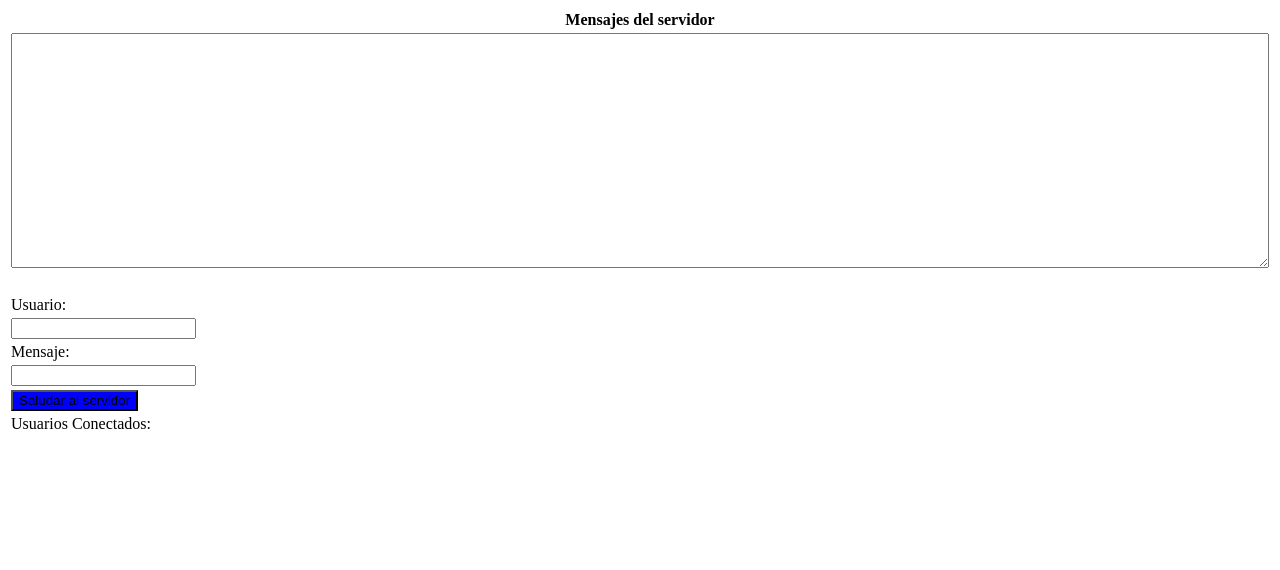
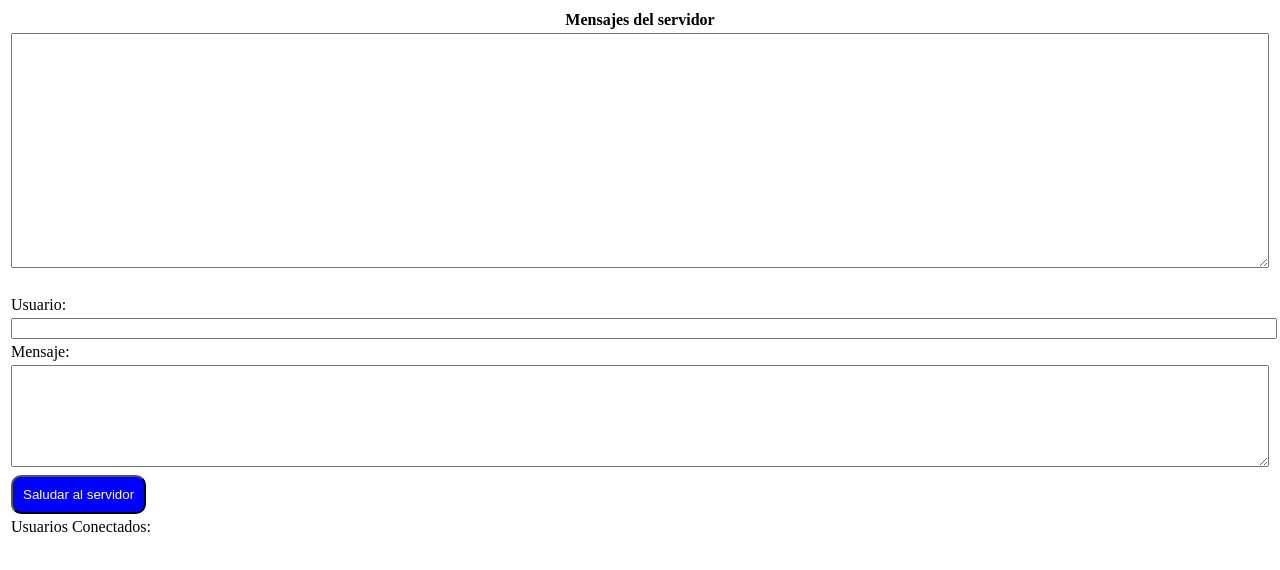
Before and after one commit to CarlosMegasLopez/Chat, a website: page index.html in a window 1280 px wide. Drawn offline with nearby package versions, Linux system fonts and the light colour scheme; no server answers.

Commit message:
Editando el input y textarea de los mensajes

```diff
--- a/index.html
+++ b/index.html
@@ -20,6 +20,13 @@
         }
         button{
             background: blue;
+            color: white;
+            padding: 10px;
+            border-radius: 10px;;
+        }
+        table tbody td textarea,
+        table tbody td input{
+            width: 100%;
         }
 
     </style>
@@ -58,7 +65,7 @@
             </tr>
             <tr>
                 <td>
-                    <input type="text" id="mensaje_usuario">
+                    <textarea id="mensaje_usuario" cols="30" rows="3"></textarea>
                 </td>
             </tr>
 
```
